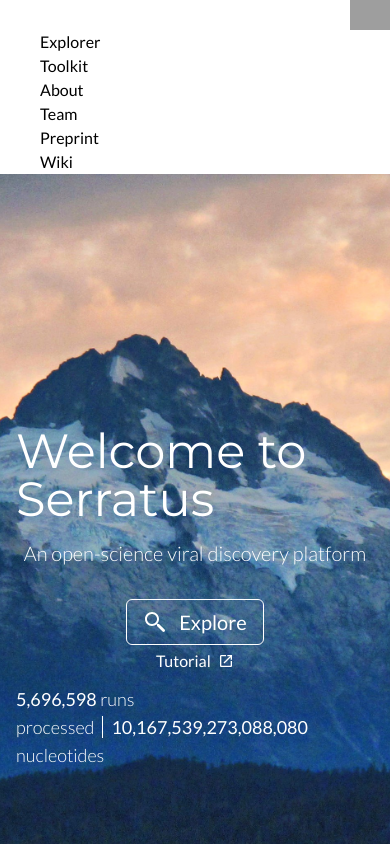
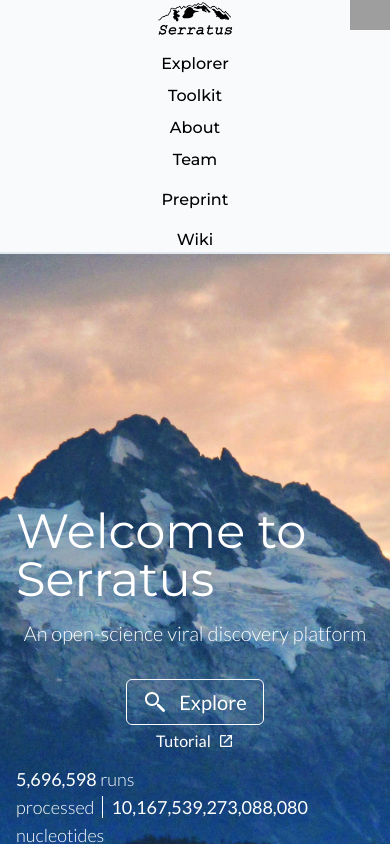
Before and after one commit to serratus-bio/serratus.io, a React (Create React App) app: page / in a window 390 px wide. Both pictures are taken after a click on the button 370 px from the left and 15 px from the top of the page. Built offline with nearby package versions, Linux system fonts and the light colour scheme; grey boxes are pictures that could not be loaded.

Commit message:
icon added with mobile resp nav feature

```diff
--- a/src/App.jsx
+++ b/src/App.jsx
@@ -2,7 +2,6 @@
 import ReactGA from 'react-ga'
 import { Route, Switch } from 'react-router-dom'
 import { routes } from './common/routes'
-import { Navbar } from './components/Navbar'
 import { Footer } from './components/Footer'
 import './styles/main.css'
 
@@ -14,7 +13,6 @@
 
     return (
         <div>
-            <Navbar></Navbar>
             <Switch>
                 {Object.values(routes).map((route) => (
                     <Route
--- a/src/components/Home.jsx
+++ b/src/components/Home.jsx
@@ -3,6 +3,7 @@
 import { NavLink } from 'react-router-dom'
 import { searchIcon, externalLinkIcon, ExternalLink } from 'common'
 import { routes } from 'common/routes'
+import { Navbar } from './Navbar'
 
 export const Home = () => {
     const headTags = (
@@ -13,6 +14,8 @@
     return (
         <div>
             {headTags}
+            <Navbar></Navbar>
+
             <img
                 src='/serratus.jpg'
                 alt='serratus mountain'
--- a/src/components/Navbar.tsx
+++ b/src/components/Navbar.tsx
@@ -1,22 +1,35 @@
-import React from 'react'
+import React, { useState } from 'react'
 import { NavLink } from 'react-router-dom'
 import { ExternalLink } from 'common'
 import { routes } from 'common/routes'
 
 export const Navbar = () => {
+    const [hamburgerButtonPressed, setHamburgerPressed] = useState<boolean>(false)
     return (
         <>
-            <div className='flex font-montserrat font-medium'>
-                <div className='hidden w-full justify-center items-center text-center h-16 bg-gray-50 border-b-2 border-gray-200'>
-                    <NavLink exact to={routes.home.path} className='block w-20 h-8 m-auto'>
-                        <img src='/logo.png' alt='logo' />
-                    </NavLink>
+            <div className='relative min-h-full z-10'>
+                <div className='absolute top-0 right-0 lg:hidden'>
+                    <button
+                        id='hamburger'
+                        onClick={() => setHamburgerPressed(!hamburgerButtonPressed)}>
+                        <img
+                            className='toggle block'
+                            src='https://img.icons8.com/fluent-systems-regular/2x/menu-squared-2.png'
+                            width='40'
+                            height='40'
+                        />
+                    </button>
                 </div>
-                <div className='hidden lg:flex flex-row w-screen bg-gray-50 sm:p-4 justify-between z-10 border-b-2  border-gray-200'>
-                    <NavLink exact to={routes.home.path} className='ml-10 w-20 h-8 '>
-                        <img src='/logo.png' alt='logo'></img>
-                    </NavLink>
-                    <div className='justify-flex-end mt-1 mr-10'>
+                <div
+                    className={`${
+                        hamburgerButtonPressed ? 'flex flex-col' : 'hidden'
+                    } lg:flex lg:flex-row w-screen  bg-gray-50 sm:p-4 items-center lg:justify-between gap-y-4 z-10 border-b-2  border-gray-200 font-montserrat font-medium`}>
+                    <div className='w-20 h-8 flex justify-items-center align-middle'>
+                        <NavLink exact to={routes.home.path}>
+                            <img src='/logo.png' alt='logo'></img>
+                        </NavLink>
+                    </div>
+                    <div className='flex flex-col items-center gap-y-2 lg:flex-row mt-1 mr-10'>
                         <NavLink
                             exact
                             to={routes.explorerIntro.path}
@@ -47,69 +60,17 @@
                         </NavLink>
                         <ExternalLink
                             href='https://www.biorxiv.org/content/10.1101/2020.08.07.241729v2'
-                            className='ml-6 bg-white font-mono font-normal border-2 border-gray-600 rounded-lg p-2 hover:text-blue-600 hover:border-blue-600'>
+                            className='ml-10 hover:text-blue-800 lg:ml-6 lg:bg-white lg:font-mono lg:font-normal lg:border-2 lg:border-gray-600 lg:rounded-lg p-2 lg:hover:text-blue-600 lg:hover:border-blue-600'>
                             Preprint
                         </ExternalLink>
                         <ExternalLink
                             href='https://github.com/ababaian/serratus/wiki'
-                            className='ml-6 bg-white font-mono font-normal border-2 border-gray-600 rounded-lg p-2 hover:text-blue-600 hover:border-blue-600'>
+                            className='ml-10 hover:text-blue-800 lg:ml-6 lg:bg-white lg:font-mono lg:font-normal lg:border-2 lg:border-gray-600 lg:rounded-lg lg:p-2 lg:hover:text-blue-600 lg:hover:border-blue-600'>
                             Wiki
                         </ExternalLink>
                     </div>
                 </div>
             </div>
-            <div className='flex flex-col min-w-full lg:hidden'>
-                <div className='flex justify-end'>
-                    <button id='hamburger'>
-                        <img
-                            className='toggle block'
-                            src='https://img.icons8.com/fluent-systems-regular/2x/menu-squared-2.png'
-                            width='40'
-                            height='40'
-                        />
-                    </button>
-                </div>
-                <div className='lg:hidden flex flex-col'>
-                    <NavLink
-                        exact
-                        to={routes.explorerIntro.path}
-                        className='ml-10 hover:text-blue-800'
-                        activeClassName='text-blue-600'>
-                        Explorer
-                    </NavLink>
-                    <NavLink
-                        exact
-                        to={routes.toolkit.path}
-                        className='ml-10 hover:text-blue-800'
-                        activeClassName='text-blue-600'>
-                        Toolkit
-                    </NavLink>
-                    <NavLink
-                        exact
-                        to={routes.about.path}
-                        className='ml-10 hover:text-blue-800'
-                        activeClassName='text-blue-600'>
-                        About
-                    </NavLink>
-                    <NavLink
-                        exact
-                        to={routes.team.path}
-                        className='ml-10 hover:text-blue-800'
-                        activeClassName='text-blue-600'>
-                        Team
-                    </NavLink>
-                    <ExternalLink
-                        href='https://www.biorxiv.org/content/10.1101/2020.08.07.241729v2'
-                        className='ml-10 hover:text-blue-800'>
-                        Preprint
-                    </ExternalLink>
-                    <ExternalLink
-                        href='https://github.com/ababaian/serratus/wiki'
-                        className='ml-10 hover:text-blue-800'>
-                        Wiki
-                    </ExternalLink>
-                </div>
-            </div>
         </>
     )
 }
```
